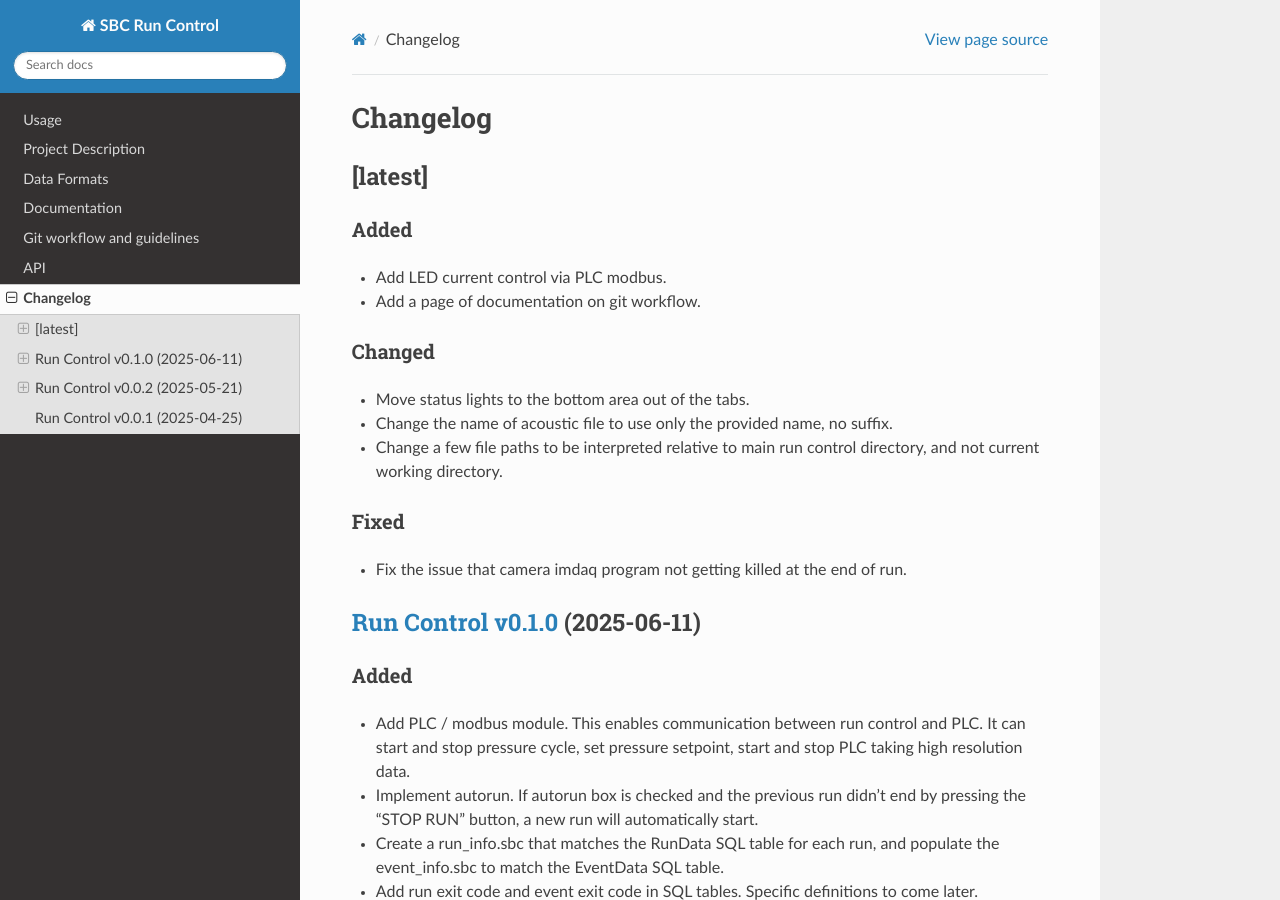
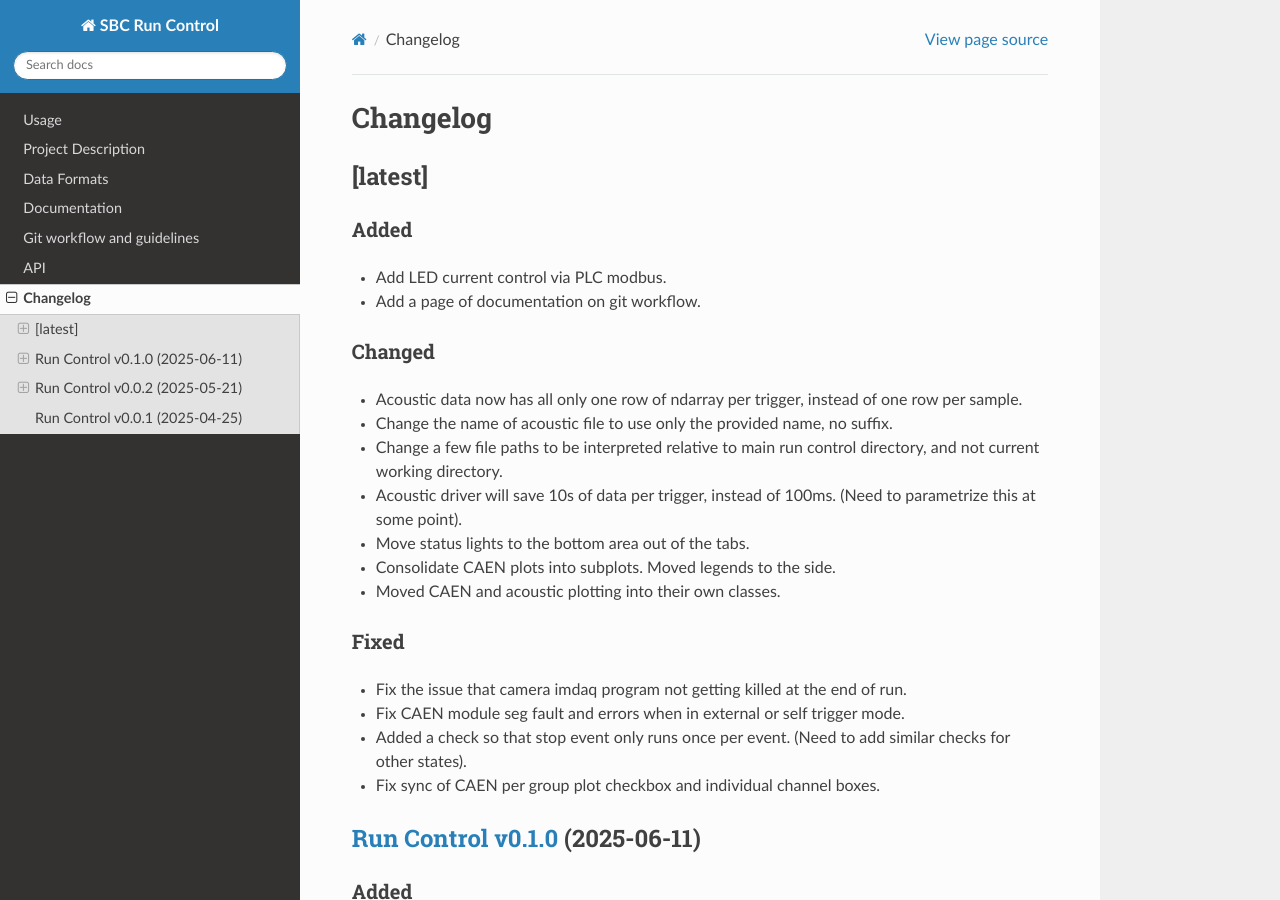
Before and after one commit to SBC-Collaboration/SBC-RunControl, a Sphinx documentation site: the page built from docs/changelog.md, in a window 1280 px wide and 900 px high. Built offline with Sphinx 7.4.7 and the Read the Docs theme 3.1.0, drawn with Linux system fonts in a browser that asks for light colours.

Commit message:
Update changelog.

```diff
--- a/docs/changelog.md
+++ b/docs/changelog.md
@@ -5,11 +5,18 @@
 - Add LED current control via PLC modbus.
 - Add a page of documentation on git workflow.
 ### Changed
-- Move status lights to the bottom area out of the tabs.
+- Acoustic data now has all only one row of ndarray per trigger, instead of one row per sample.
 - Change the name of acoustic file to use only the provided name, no suffix.
 - Change a few file paths to be interpreted relative to main run control directory, and not current working directory.
+- Acoustic driver will save 10s of data per trigger, instead of 100ms. (Need to parametrize this at some point).
+- Move status lights to the bottom area out of the tabs.
+- Consolidate CAEN plots into subplots. Moved legends to the side.
+- Moved CAEN and acoustic plotting into their own classes.
 ### Fixed
 - Fix the issue that camera imdaq program not getting killed at the end of run.
+- Fix CAEN module seg fault and errors when in external or self trigger mode.
+- Added a check so that stop event only runs once per event. (Need to add similar checks for other states).
+- Fix sync of CAEN per group plot checkbox and individual channel boxes.
 
 ## [Run Control v0.1.0](https://github.com/SBC-Collaboration/SBC-RunControl/releases/tag/v0.1.0) (2025-06-11)
 ### Added
```
